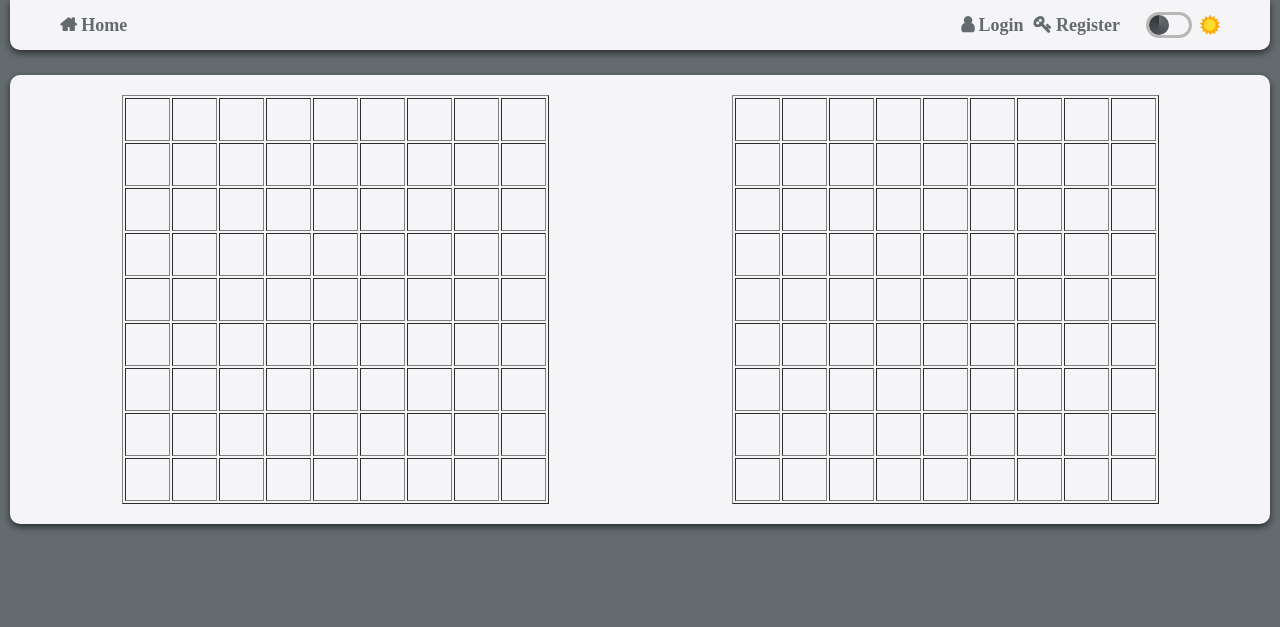
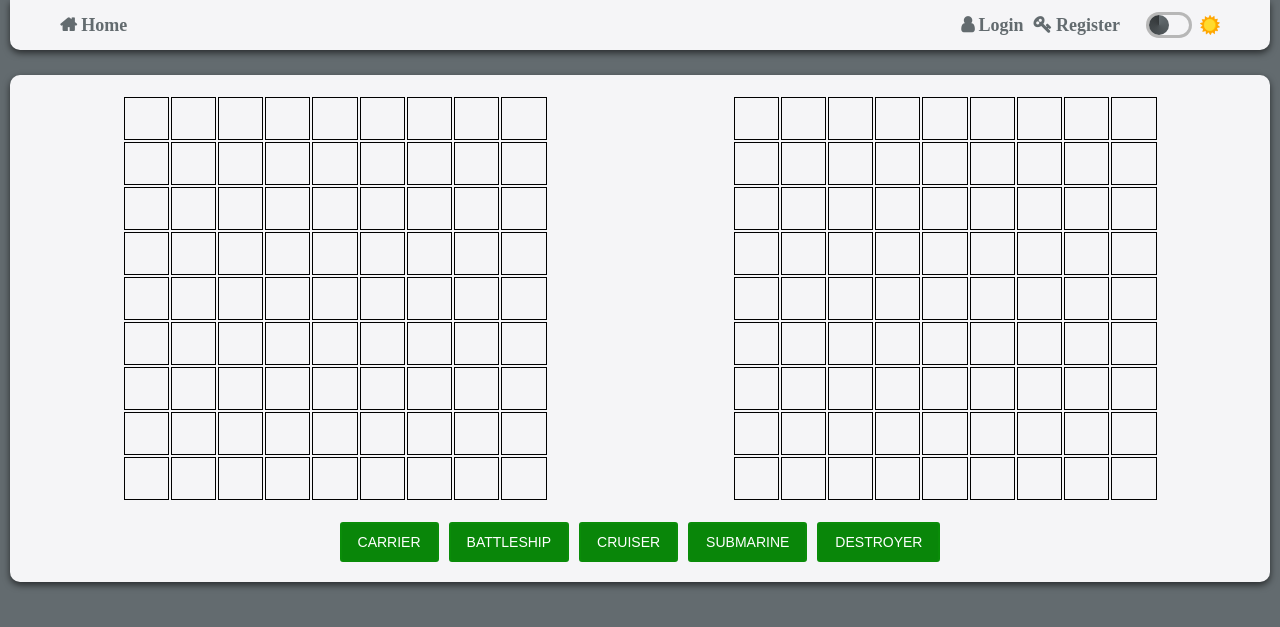
Before and after one commit to patriotHunter/Battleship-Board-Game-1, a Node server app: page / in a window 1280 px wide. Shown: the top 627 px of the page. Run offline with Node 20, Linux system fonts and the light colour scheme.

Commit message:
buttons for ships

```diff
--- a/Views/content/game.ejs
+++ b/Views/content/game.ejs
@@ -1,20 +1,20 @@
 <link rel="stylesheet" href="css/game.css">
 <!-- vue  template -->
 <template id="board-template">
-    <table border="1">
+    <table>
         <tr v-for="n in rows">
             <template v-for="i in columns">
-                <td data-coordination="{{ n == 0 ? i : n + '' +i}}"" class=" tile"></td>
+                <td data-coordination="{{ n == 0 ? i : n + '' + i}}" class=" tile"></td>
             </template>
         </tr>
     </table>
 </template>
 
 <template id="enemyBoard-template">
-    <table border="1">
+    <table>
         <tr v-for="n in rows">
             <template v-for="i in columns">
-                <td enemyCoordination="{{ n == 0 ? i : n + '' +i}}" class="tile"></td>
+                <td enemyCoordination="{{ n == 0 ? i : n + '' + i}}" class="tile"></td>
             </template>
         </tr>
     </table>
@@ -24,23 +24,13 @@
 <!-- game -->
 <div id="main_game">
     <div id="boards">
-            <board :columns="9" :rows="9"></board>
-            <enemy-board :columns="9" :rows="9"></enemy-board>
+        <board :columns="9" :rows="9"></board>
+        <enemy-board :columns="9" :rows="9"></enemy-board>
     </div>
 </div>
+<div id='shipspawn'></div>
+
+
+
+
 <script type="text/javascript" src="js/game.js"></script>
-
-<script>
-
-    window.addEventListener('load', init);
-    window.addEventListener('resize', init);
-
-    function init() {
-        var tds = document.getElementsByTagName('td');
-        var tdWidth = tds[0].clientWidth;
-        for (i = 0; i < tds.length; i++) {
-            tds[i].style.height = tdWidth + 'px';
-        }
-    }
-
-</script>
--- a/Views/index.ejs
+++ b/Views/index.ejs
@@ -9,9 +9,8 @@
 <body>
     <%- include('banner') %>
     <div class="content">
-    <%- include('content/game') %>
+        <%- include('content/game') %>
     </div>
-
 </body>
 
 </html>
--- a/public/css/game.css
+++ b/public/css/game.css
@@ -1,12 +1,11 @@
+table {
+	width: 35%;
+}
 
 td {
 	width: 10%;
 	height: 10%;
 	-webkit-box-sizing: border-box;
-}
-
-table {
-    width: 35%;
 }
 
 #boards {
@@ -16,19 +15,51 @@ table {
 	justify-content: space-around;
 }
 
-tr:first-child > td, td:first-child {
-    padding-left: 20px;
+.tile {
+    border: 1px solid black;
 }
 
-.tile:hover, .tile-hover, .placed-tile {
-    background-color: #BDBDBD;
+.tile:hover,
+.tile-hover,
+.placed-tile {
+	background-color: #bdbdbd;
 	cursor: pointer;
 }
 
 .hit-tile {
-    background-color: #B40404;
+	background-color: #b40404;
 }
 
 .missed-tile {
-    background: #2ECCFA;
+	background: #2eccfa;
 }
+
+#shipspawn{
+    margin-top: 20px;
+    text-align: center;
+}
+
+#shipspawn > button{
+
+    font-family: sans-serif;
+	font-size: 14px;
+	text-transform: uppercase;
+	color: #fff;
+	background-color: rgb(9, 134, 9);
+	border-radius: 3px;
+	border: 2px solid rgb(10, 140, 9);
+	outline: 0;
+	padding: 10px 16px;
+    margin-left: 5px;
+    margin-right: 5px;
+}
+
+#shipspawn > button:hover {
+	background-color: rgb(10, 140, 9);
+}
+#shipspawn > button:active {
+	background: linear-gradient(to bottom, rgb(10, 140, 9) 5%, rgb(6, 83, 6) 100%);
+	background-color: rgb(6, 83, 6);
+	position: relative;
+	top: 1px;
+}
--- a/public/css/main.css
+++ b/public/css/main.css
@@ -6,6 +6,7 @@ body {
 .banner {
 	height: 50px;
 	box-shadow: 0 3px 7px 0px rgba(0, 0, 0, 0.6);
+	min-width: 480px;
 	width: auto;
 	margin-left: 10px;
 	margin-right: 10px;
@@ -42,7 +43,6 @@ body {
 	box-shadow: 0 3px 7px 0px rgba(0, 0, 0, 0.6);
 	margin: 25px 10px 25px 10px;
 	padding: 20px;
-	min-height: 200px;
 	width: auto;
 	font-family: sans-serif;
 	border-radius: 10px;
--- a/public/js/game.js
+++ b/public/js/game.js
@@ -1,18 +1,43 @@
 Vue.component('board', {
 	props: [ 'columns', 'rows' ],
-	template: '#board-template',
-	methods: {}
+	template: '#board-template'
 });
+
 Vue.component('enemy-board', {
 	template: '#enemyBoard-template',
-	props: [ 'columns', 'rows' ],
+	props: [ 'columns', 'rows' ]
 });
-
 
 new Vue({
 	el: '#main_game',
+});
 
-	data: {
-		teste: 'teste'
+var ships = [
+	{ type: 'Carrier', size: 5, sank: false, available: 1, location: [] },
+	{ type: 'Battleship', size: 4, sank: false, available: 1, location: [] },
+	{ type: 'Cruiser', size: 3, sank: false, available: 1, location: [] },
+	{ type: 'Submarine', size: 3, sank: false, available: 1, location: [] },
+	{ type: 'Destroyer', size: 2, sank: false, available: 1, location: [] }
+];
+
+window.addEventListener('load', init);
+window.addEventListener('resize', init);
+
+function init() {
+	var tds = document.getElementsByTagName('td');
+	var tdWidth = tds[0].clientWidth;
+	for (i = 0; i < tds.length; i++) {
+		tds[i].style.height = tdWidth + 'px';
 	}
-});
+}
+
+for (i in ships) {
+	$('#shipspawn').append(
+		"<button class='ships' onClick=placeShip(\"" + ships[i].type + "\")>" + ships[i].type + '</buton>'
+	);
+}
+
+function placeShip(buttonID) {
+	var ship = ships.filter(function(ships) { return ships.type === buttonID; });
+	console.log (ship);
+}
--- a/server.js
+++ b/server.js
@@ -69,7 +69,7 @@ server.listen(PORT, () => console.log('First ship has sailed on port: ' + PORT))
 
 // ------ Routes ------
 
-app.get('/', (req, res) => res.render('index', { status: req.session.isLogged, username: req.session.username }));
+app.get('/', (req, res) => res.render('index', { status: req.session.isLogged, username: req.session.username, ships: ships }));
 app.get('/login', (req, res) => res.render('login'));
 app.get('/register', (req, res) => res.render('register'));
 app.get('/logout', function(req, res) {
```
Also changed, not shown: 1 other file. Lines whose indentation alone changed are shown as unchanged.
